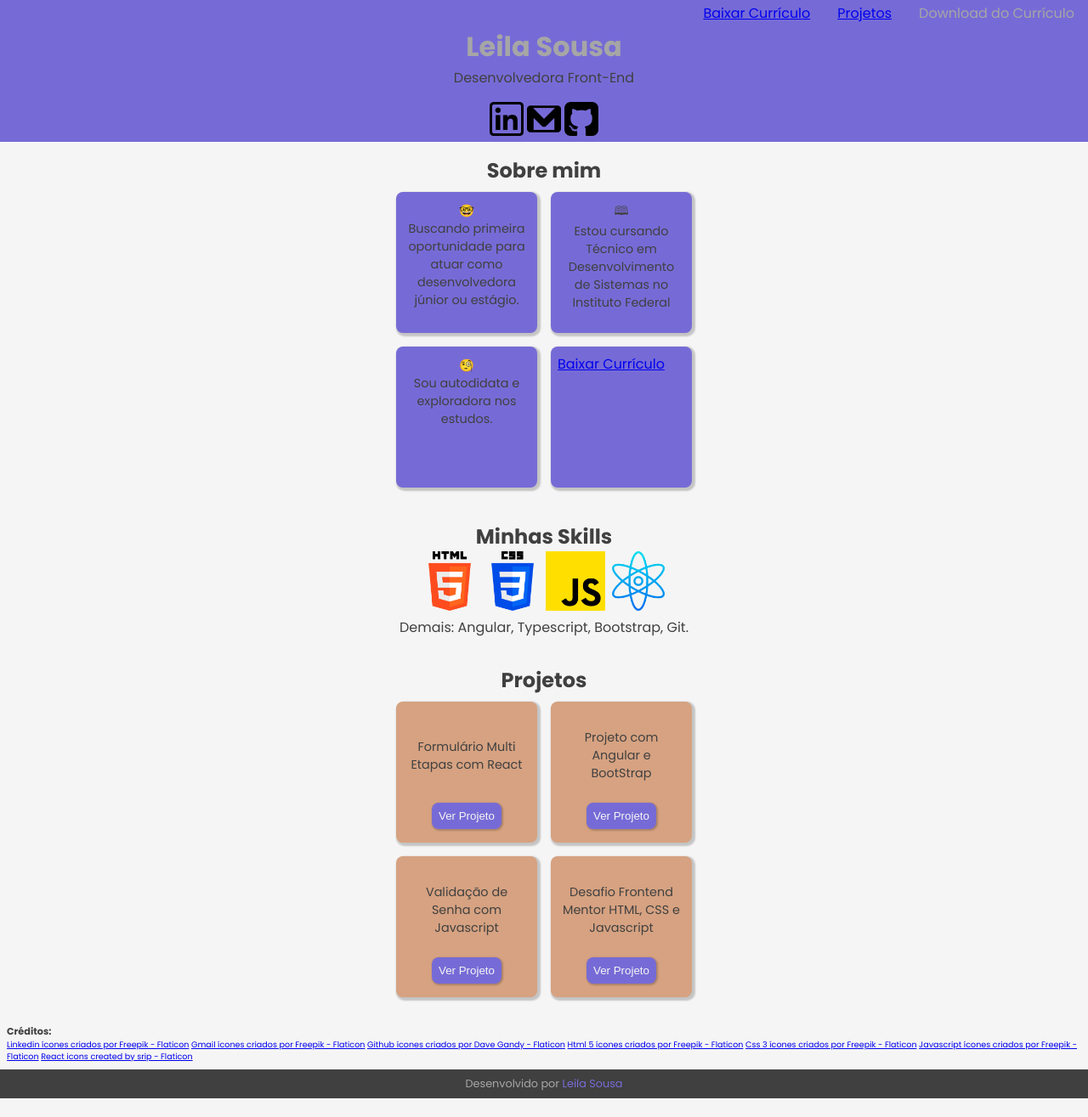
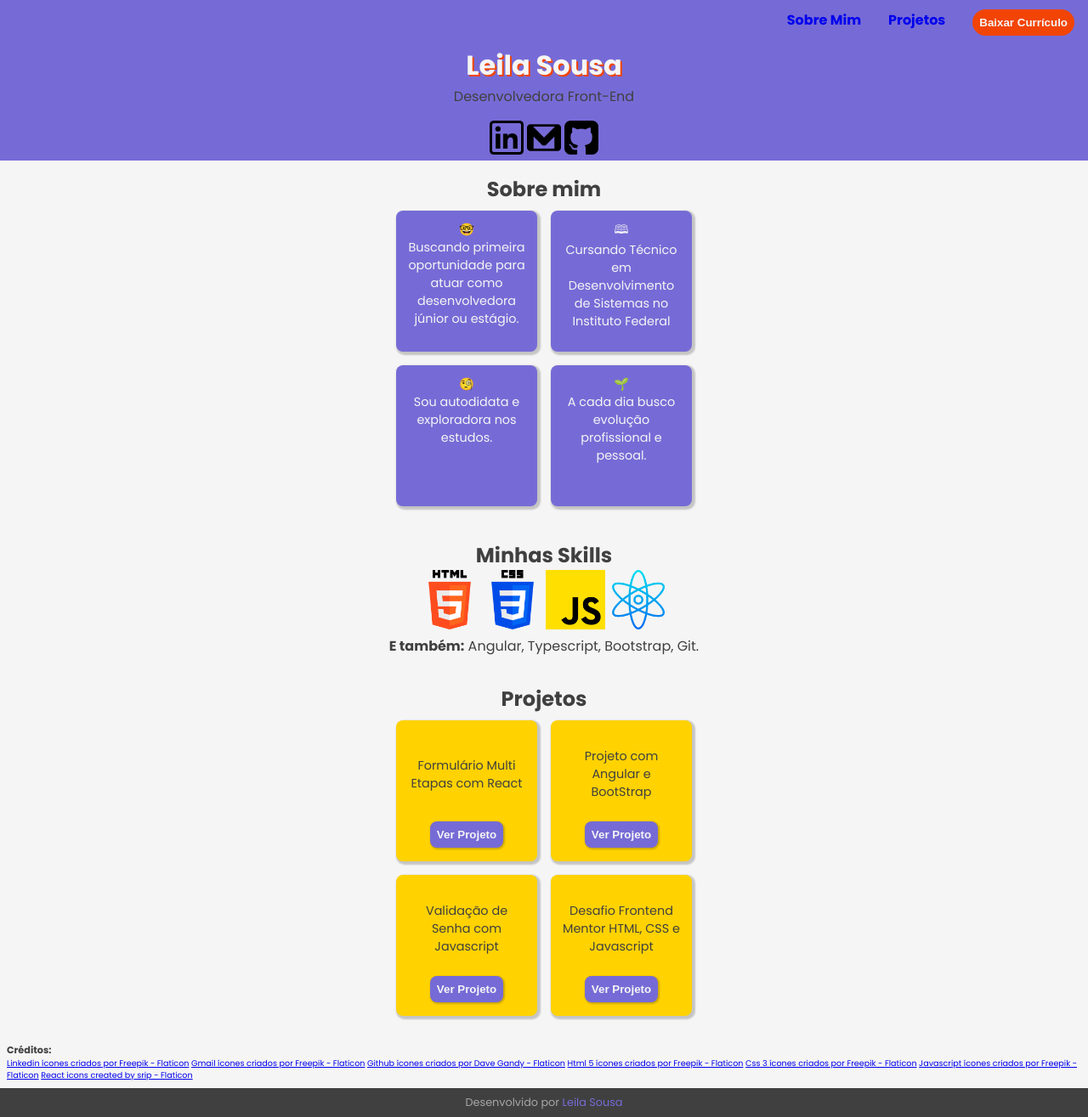
Before and after one commit to LeilaSousa/Projects, a plain HTML site: page index.html in a window 1280 px wide. Shown: the whole page at 85% size. Before the commit the page ends 1293 px from the top, so only its background shows below. Drawn offline with Linux system fonts and the light colour scheme.

Commit message:
finalizei portfolio

```diff
--- a/index.html
+++ b/index.html
@@ -13,9 +13,13 @@
 <body>
    <header>
         <nav>
-            <li><a>Download do Currículo</a></li>
+            <li>
+                <button class="donwload">
+                <a href="assets/Curriculo Leila.pdf" download="Currículo Leila">Baixar Currículo</a>
+                </button>
+            </li>
             <li><a href="#projects">Projetos</a></li>
-            <li><a href="assets/Curriculo Leila.pdf" download="Currículo Leila">Baixar Currículo</a></li>
+            <li><a href="#about">Sobre Mim</a></li>
         </nav>
    </header>
    <section class="contact">
@@ -31,23 +35,24 @@
    <section class="about"id="about">
         <h2>Sobre mim</h2>
         <div class="boxes">
-            <div class="boxYellow">
+            <div class="box1">
                 <p>&#x1f913 <br>
                     Buscando primeira oportunidade para atuar como desenvolvedora júnior ou estágio.
                 </p>
             </div>
 
-            <div class="boxYellow">
-                <p>&#x1f56e <br>Estou cursando Técnico em Desenvolvimento de Sistemas no Instituto Federal
+            <div class="box1">
+                <p>&#x1f56e <br>Cursando Técnico em Desenvolvimento de Sistemas no Instituto Federal
                 </p>
             </div>
-            <div class="boxYellow">
+            <div class="box1">
                 <p>&#x1f9d0 <br>Sou autodidata e exploradora nos estudos.
                 </p>
             </div>
 
-            <div class="boxYellow">
-                <a href="assets/Curriculo Leila.pdf" download="Currículo Leila">Baixar Currículo</a>
+            <div class="box1">
+                <p>&#127793 <br>A cada dia busco evolução profissional e pessoal.</p>
+
             </div>
         </div>
    </section>
@@ -58,34 +63,34 @@
     <img class="skillIcon" src="assets/css-3.png" alt="Css Icon">
     <img class="skillIcon" src="assets/js.png" alt="Javascript Icon">
     <img class="skillIcon" src="assets/atom.png" alt="React Icon">
-    <p>Demais: Angular, Typescript, Bootstrap, Git.</p>
+    <p><strong>E também:</strong> Angular, Typescript, Bootstrap, Git.</p>
 </section>
 
    <section class="projects" id="projects">
         <h2>Projetos</h2>
         <div class="boxes">
-            <div class="boxRed">
+            <div class="box2">
                 <p>
                 Formulário Multi Etapas com React
                 </p>
                 <button class="btn"><a href="https://leilasousa.github.io/form-multstep/" target="_blank">Ver Projeto</a></button>
             </div>
 
-            <div class="boxRed">
+            <div class="box2">
                 <p>
                 Projeto com Angular e BootStrap
                 </p>
                 <button class="btn"><a href="https://leilasousa.github.io/angular/angular-bootstrap-telalogin/" target="_blank">Ver Projeto</a></button>
             </div>
 
-            <div class="boxRed">
+            <div class="box2">
                 <p>
                 Validação de Senha com Javascript
                 </p>
                 <button class="btn"><a href="https://leilasousa.github.io/portfolio/passwordgenerator/" target="_blank">Ver Projeto</a></button>
             </div>
 
-            <div class="boxRed">
+            <div class="box2">
                 <p>
                 Desafio Frontend Mentor HTML, CSS e Javascript
                 </p>
--- a/style.css
+++ b/style.css
@@ -3,31 +3,47 @@
     --DarkGray: #404040;
     --LightGray: #A6A6A6;
     --WhiteSmoke: #f5f5f5;
+    --Orange: #f24405;
+    --Yellow: #ffd200;
 }*{
     margin:0;
     padding: 0;
+    scroll-behavior: smooth;
 }body{
     font-family: 'Poppins', sans-serif;
     color: var(--DarkGray);
     background-color: var(--WhiteSmoke);
 }header{
     background-color: var(--Purple);
-
+    padding: .5rem 0;
+    font-weight: bold;
 }nav{
     display: flex;
     flex-direction: row-reverse;
     color: var(--LightGray);
-
 }nav li{
     list-style-type: none;
     padding: 0.2rem 1rem;
-}
-
-.contact{
+}nav li :hover{
+    color: var(--WhiteSmoke)
+}nav li a {
+    text-decoration: none;
+}.donwload{
+    background-color: var(--Orange);
+    font-weight: bold;
+    border: none;
+    padding: .5rem;
+    border-radius: 1rem;
+}.donwload :hover{
+    color:var(--DarkGray);
+}.donwload a{
+    color: var(--WhiteSmoke);
+}.contact{
     background-color: var(--Purple);
     text-align: center;
 }.contact h1{
-    color: var(--LightGray);
+    color: var(--WhiteSmoke);
+    text-shadow: 2px 2px var(--Orange);
     font-size: 2rem;
 }.contact h2{
     font-weight: 100;
@@ -48,21 +64,25 @@
 }.boxes{
     display: grid;
     grid-template-columns: 1fr 1fr;
-}.boxYellow{
-    background-color: #766BD6;
+}.box1{
+    background-color: var(--Purple);
+    color: var(--WhiteSmoke);
     width: 150px;
     height: 150px;
     margin: .5rem;
     border-radius: .5rem;
     box-shadow: 2px 2px 2px 2px rgba(0, 0, 0, 0.2);
     padding: .5rem;
-}.boxYellow p, .boxRed p{
+}.box1 button{
+    justify-content: center;
+    align-items: center;
+}.box1 p, .box2 p{
     font-size: .9rem;
     text-align: center;
     padding: .2rem;
     margin: auto;
-}.boxRed{
-    background-color: #D6A281;
+}.box2{
+    background-color: var(--Yellow);
     width: 150px;
     height: 150px;
     margin: .5rem;
@@ -73,28 +93,24 @@
     flex-direction: column;
     align-items: center;
     padding: .5rem;
-}.boxRed a {
+}.box2 a {
     text-decoration: none;
 }.btn{
     padding: .5rem;
     border-radius: .5rem;
     border: none;
     box-shadow: 1px 1px 2px 1px rgba(0, 0, 0, 0.2);
-    background-color: #766BD6;
+    background-color: var(--Purple);
     margin-bottom: .5rem;
-
-
+}.btn :hover{
+    opacity: .6;
 }.btn a{
     color: var(--WhiteSmoke);
-}
-
-.credits{
+    font-weight: bold;
+}.credits{
     font-size: .6rem;
     padding: .5rem;
-}
-
-
-footer{
+}footer{
     background-color: var(--DarkGray);
     color: var(--LightGray);
     text-align: center;
```
